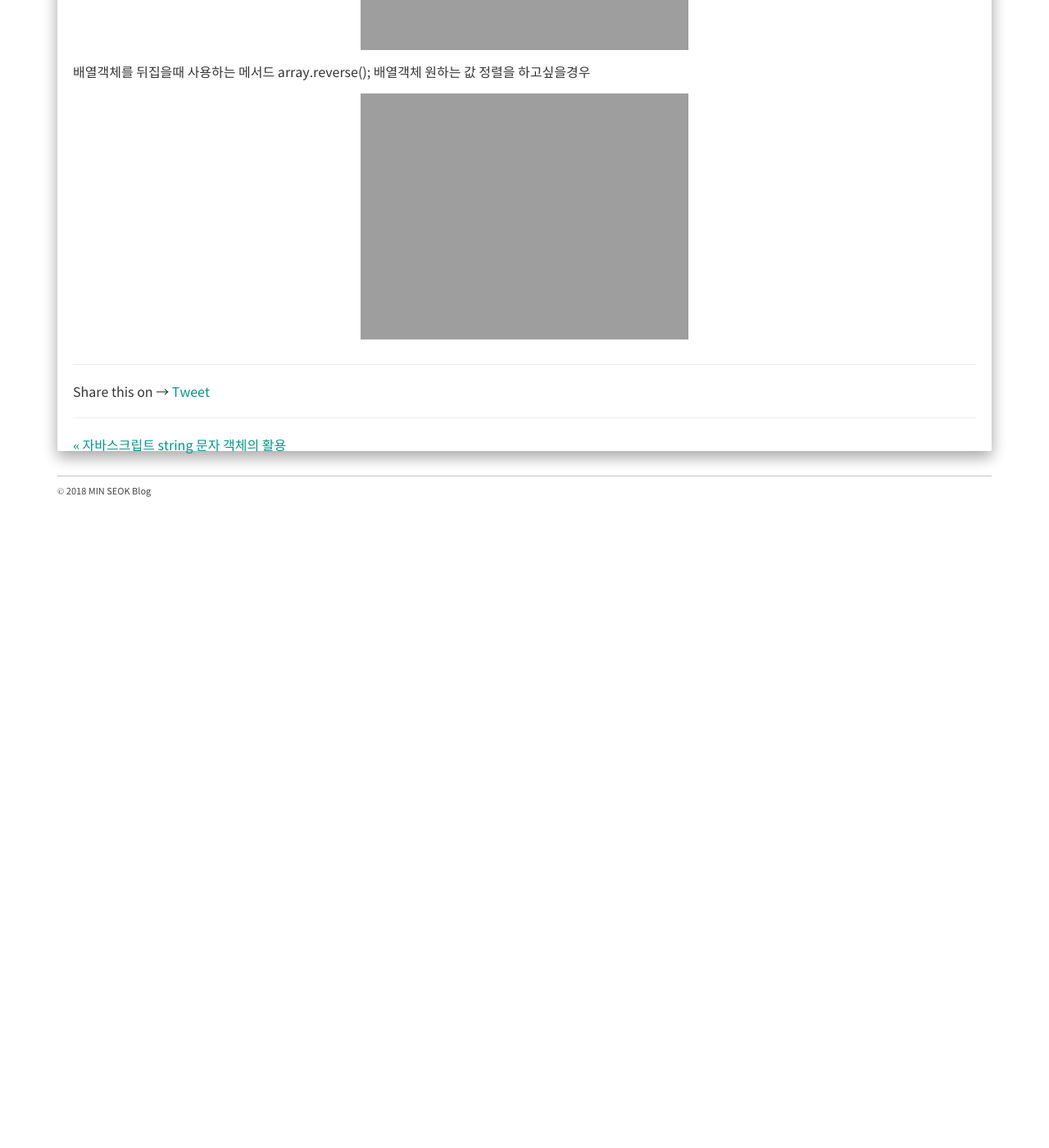
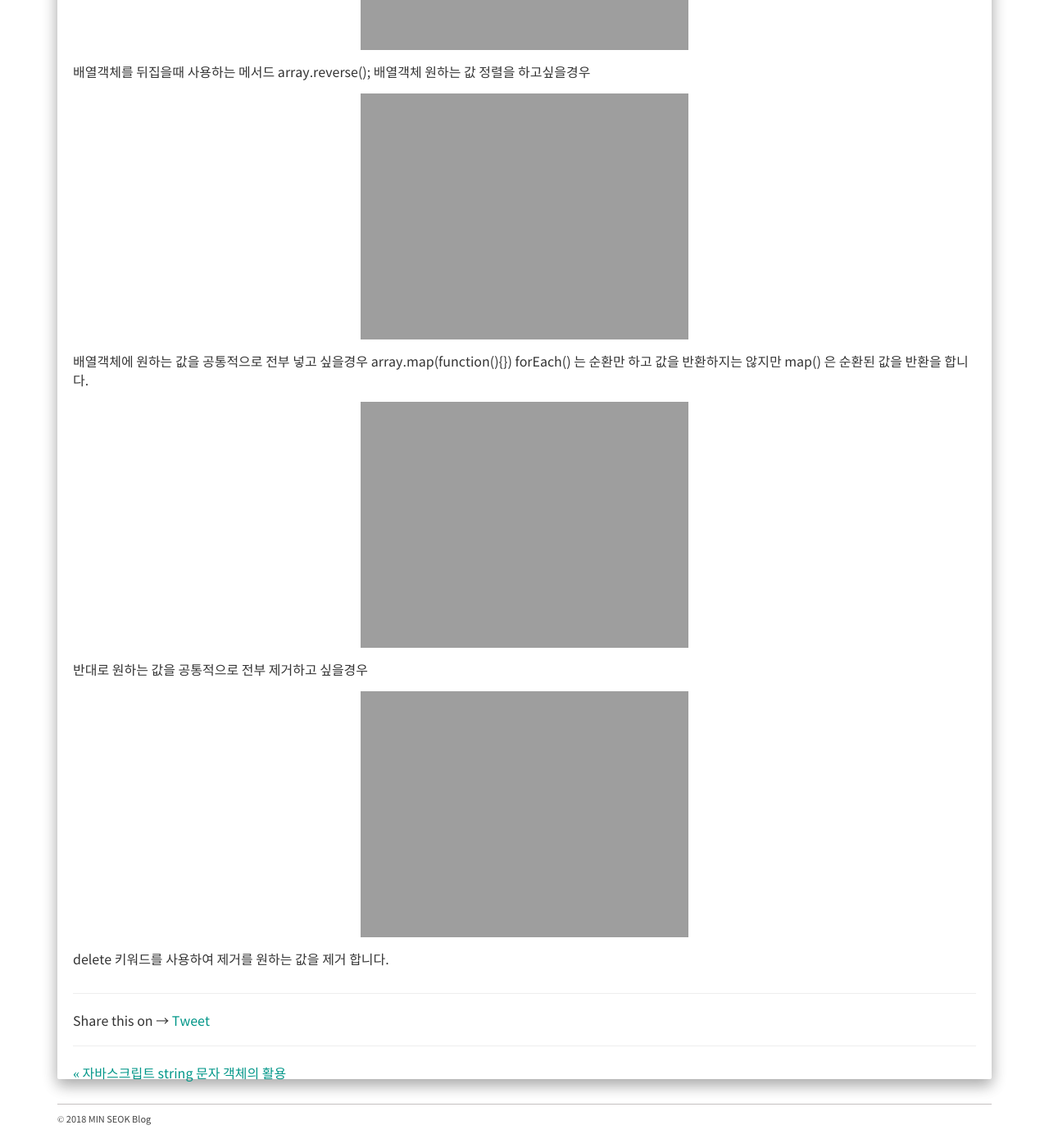
Before and after one commit to alalstjr/promote.github.io, a Jekyll site: the page built from _posts/2018-12-09-자바스크립트 배열 객체의 활용.md, in a window 1280 px wide and 1400 px high, scrolled down 5726 px. Shown: the whole window at 82% size. Built offline with Jekyll 4.4.1, drawn with Linux system fonts in a browser that asks for light colours; nearby versions of some CDN libraries; our own code applies the rules of GitHub Pages for plain Markdown files; comment, search, counter and statistics services are not loaded; before the commit the page ends 6360 px from its top, so only the background shows below that.

Commit message:
Update 2018-12-09-자바스크립트 배열 객체의 활용.md

```diff
--- a/_posts/2018-12-09-자바스크립트 배열 객체의 활용.md
+++ b/_posts/2018-12-09-자바스크립트 배열 객체의 활용.md
@@ -237,5 +237,18 @@ array.reverse();
   <img src="{{ site.baseurl }}/static/img/post/2018-12-09-19.png" alt="자바스크립트 출력확인" />
 </div>
 
+배열객체에 원하는 값을 공통적으로 전부 넣고 싶을경우
+array.map(function(){})
+forEach() 는 순환만 하고 값을 반환하지는 않지만
+map() 은 순환된 값을 반환을 합니다.
+<div class="img-box">
+  <img src="{{ site.baseurl }}/static/img/post/2018-12-09-20.png" alt="자바스크립트 출력확인" />
+</div>
+
+반대로 원하는 값을 공통적으로 전부 제거하고 싶을경우
+<div class="img-box">
+  <img src="{{ site.baseurl }}/static/img/post/2018-12-09-21.png" alt="자바스크립트 출력확인" />
+</div>
+delete 키워드를 사용하여 제거를 원하는 값을 제거 합니다.
 
 </div>
```
